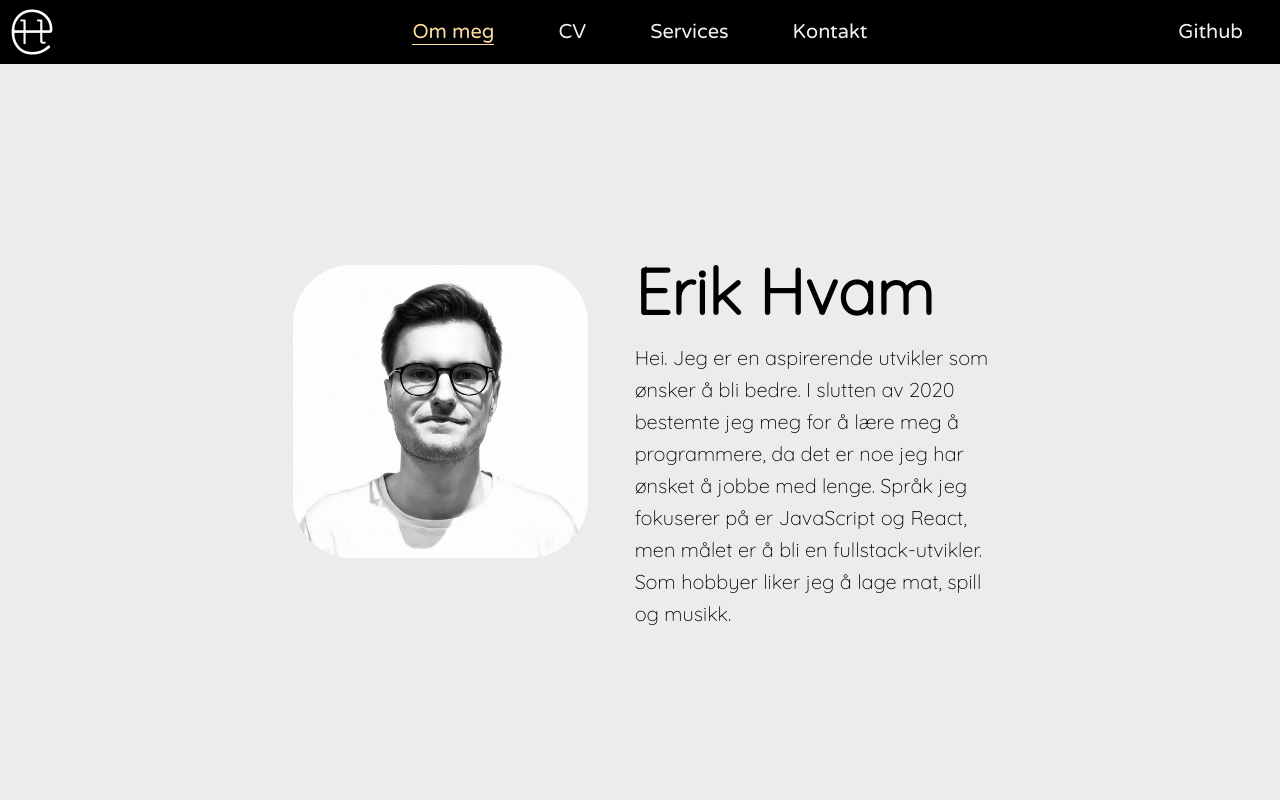
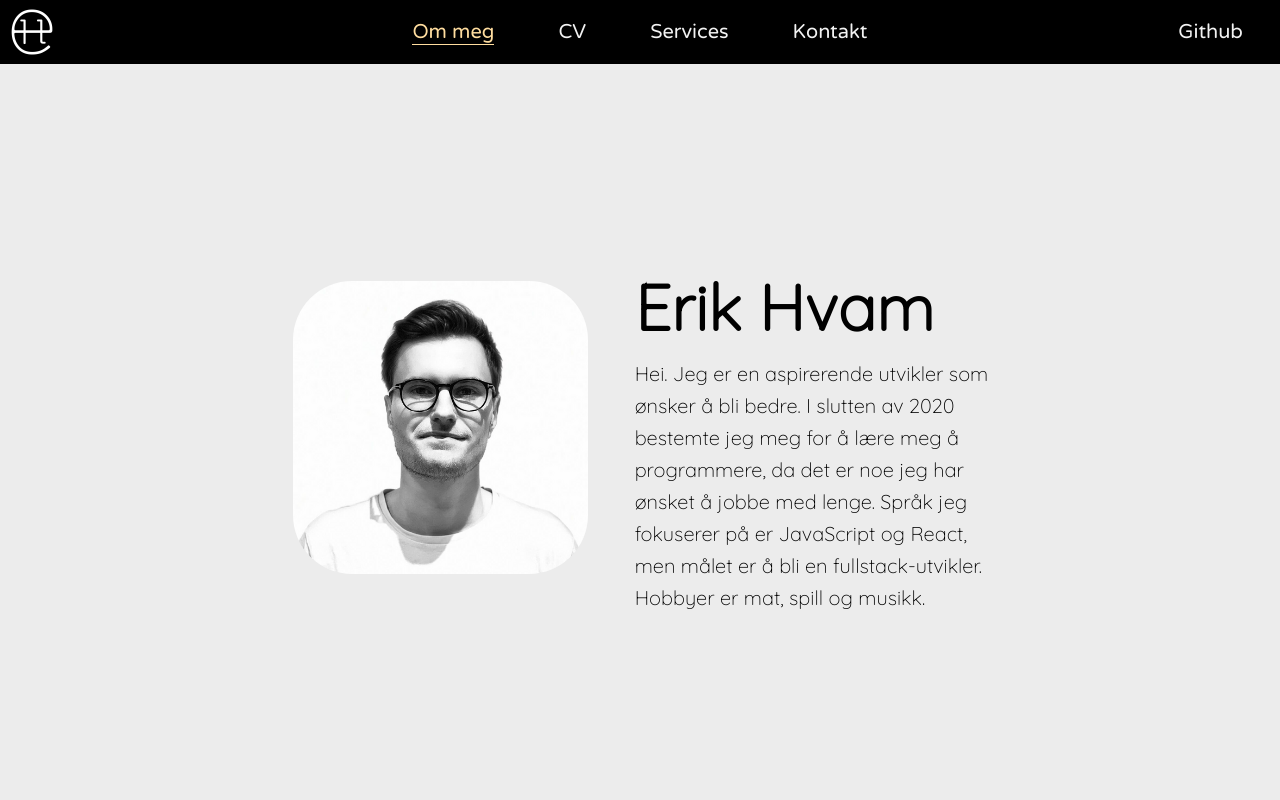
Before and after one commit to Erikhvam/react-cv-app, a React (Create React App) app: page / in a window 1280 px wide. Shown: the top 800 px of the page. Built offline with nearby package versions, Linux system fonts and the light colour scheme.

Commit message:
endre beskrivelse

```diff
--- a/src/components/Home/Home.js
+++ b/src/components/Home/Home.js
@@ -23,8 +23,7 @@ export const Home = () => {
 								slutten av 2020 bestemte jeg meg for å lære meg å programmere,
 								da det er noe jeg har ønsket å jobbe med lenge. Språk jeg
 								fokuserer på er JavaScript og React, men målet er å bli en
-								fullstack-utvikler. Som hobbyer liker jeg å lage mat, spill og
-								musikk.
+								fullstack-utvikler. Hobbyer er mat, spill og musikk.
 							</p>
 						</div>
 					</div>
```
